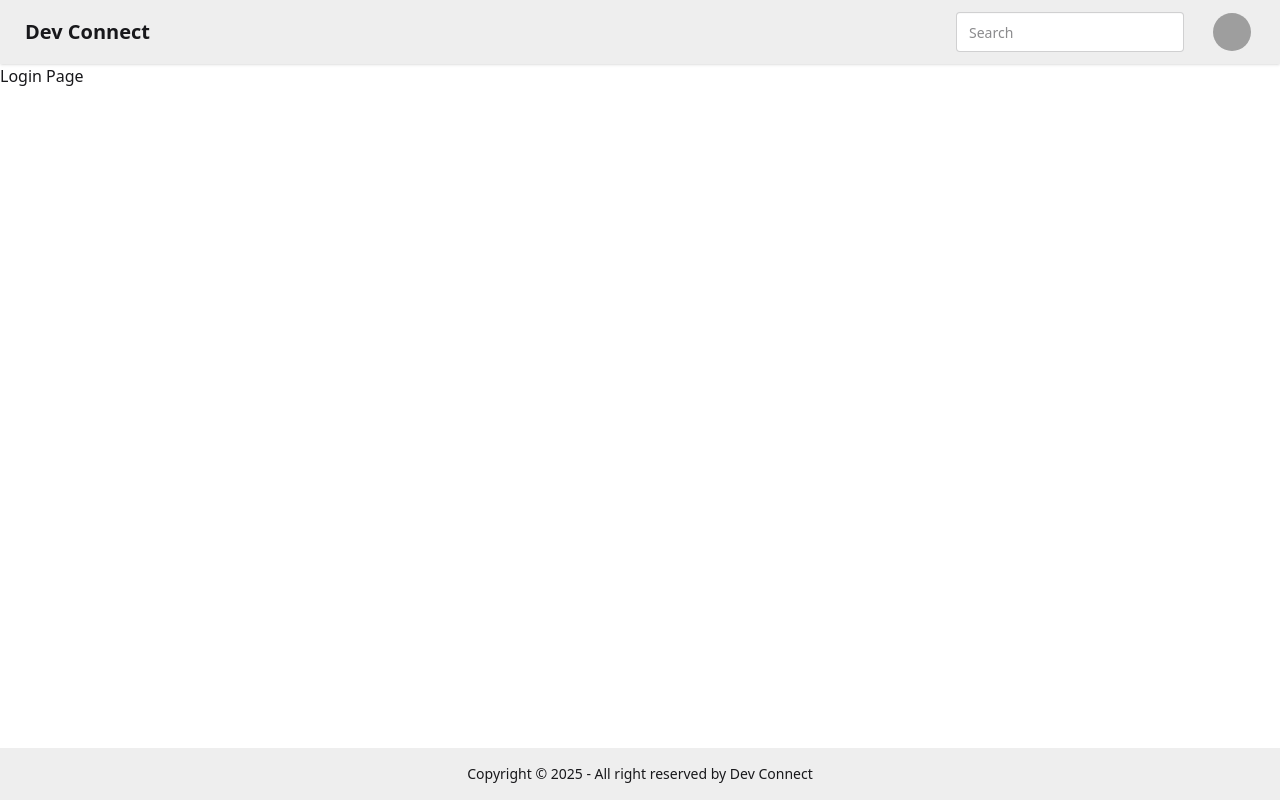
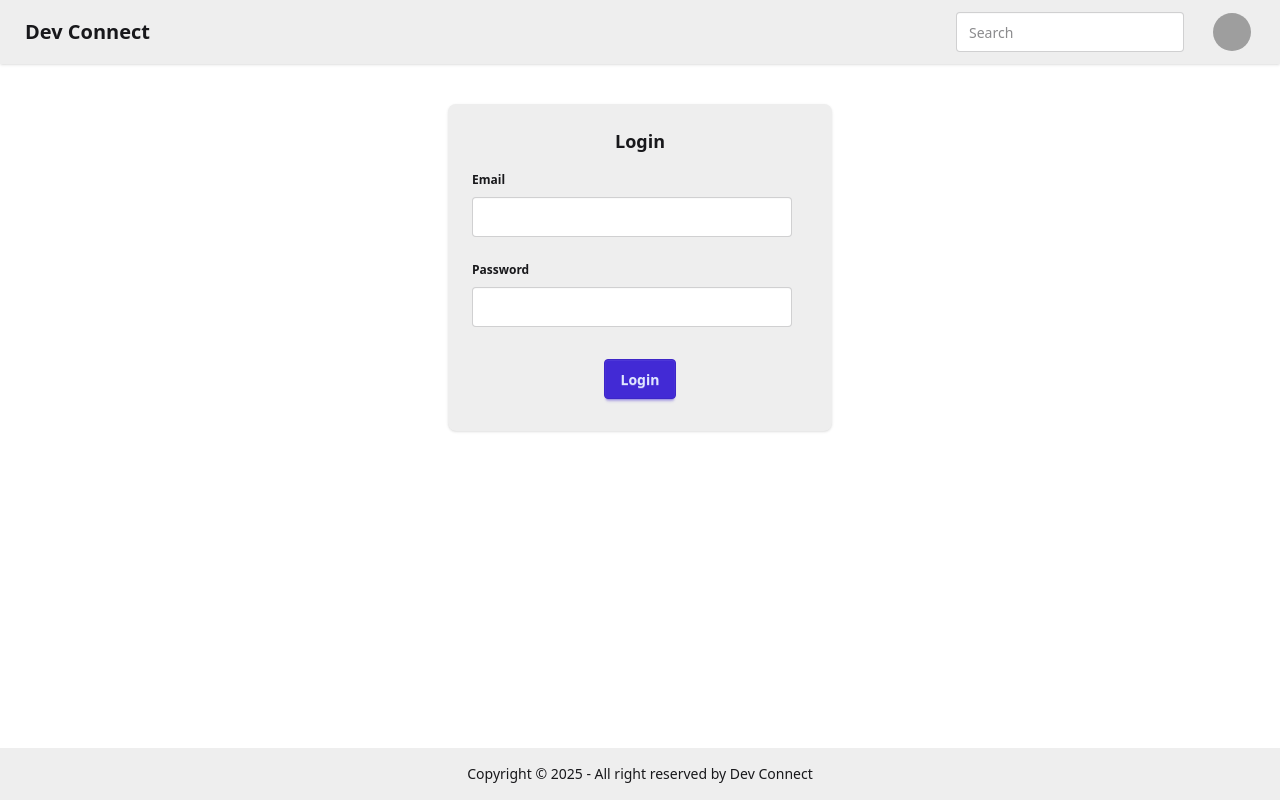
Before and after one commit to dahiyakapil/DevConnect-Web, a React app: page /login in a window 1280 px wide. Built offline with nearby package versions, Linux system fonts and the light colour scheme; grey boxes are pictures that could not be loaded; the HTML template or start-up script is replaced by a standard one.

Commit message:
Create a structure of login page not interactive..

```diff
--- a/src/Login.jsx
+++ b/src/Login.jsx
@@ -2,8 +2,25 @@
 
 const Login = () => {
   return (
-    <div>
-      Login Page
+    <div className='flex justify-center my-10'>
+      <div className="card bg-base-300 w-96 shadow-sm">
+        <div className="card-body">
+          <h2 className="card-title flex justify-center">Login</h2>
+          <div>
+            <fieldset className="fieldset ">
+              <legend className="fieldset-legend">Email</legend>
+              <input type="text" className="input" />
+            </fieldset>
+            <fieldset className="fieldset my-3 ">
+              <legend className="fieldset-legend">Password</legend>
+              <input type="text" className="input" />
+            </fieldset>
+          </div>
+          <div className="card-actions justify-center my-2">
+            <button className="btn btn-primary">Login</button>
+          </div>
+        </div>
+      </div>
     </div>
   )
 }
```
